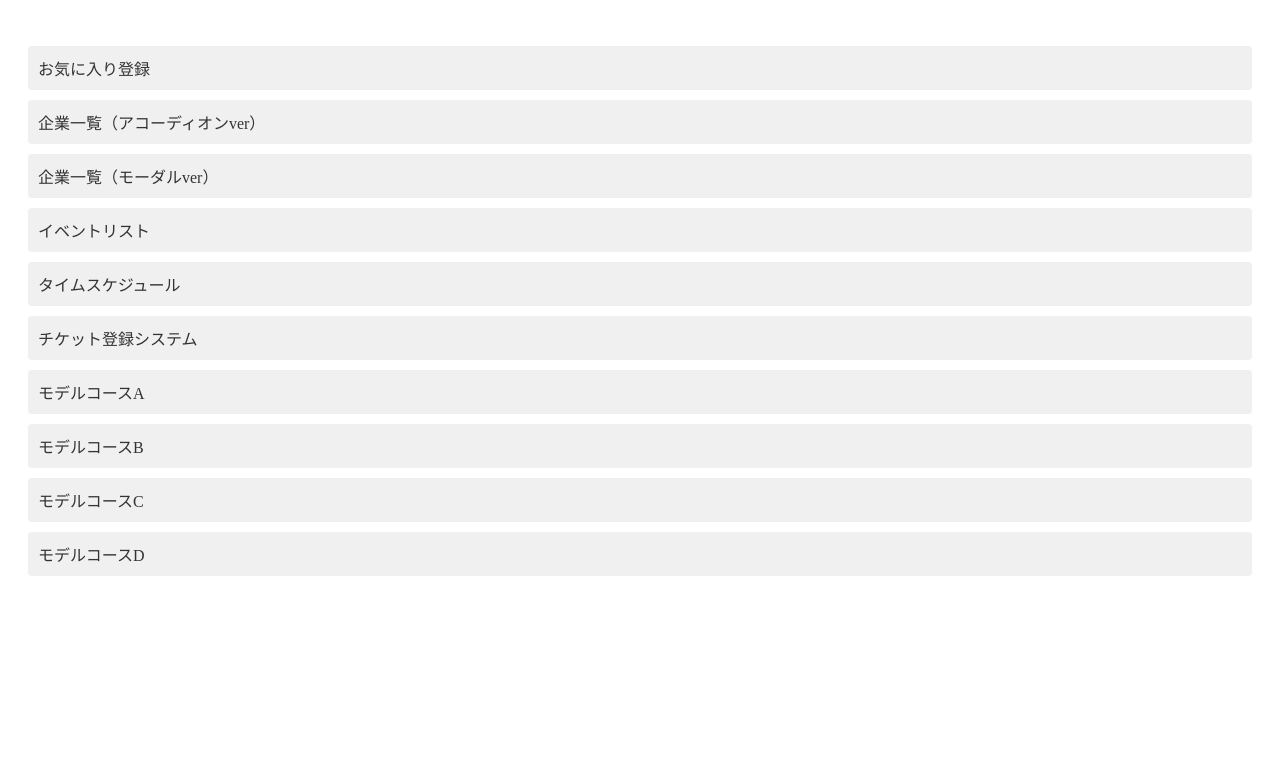
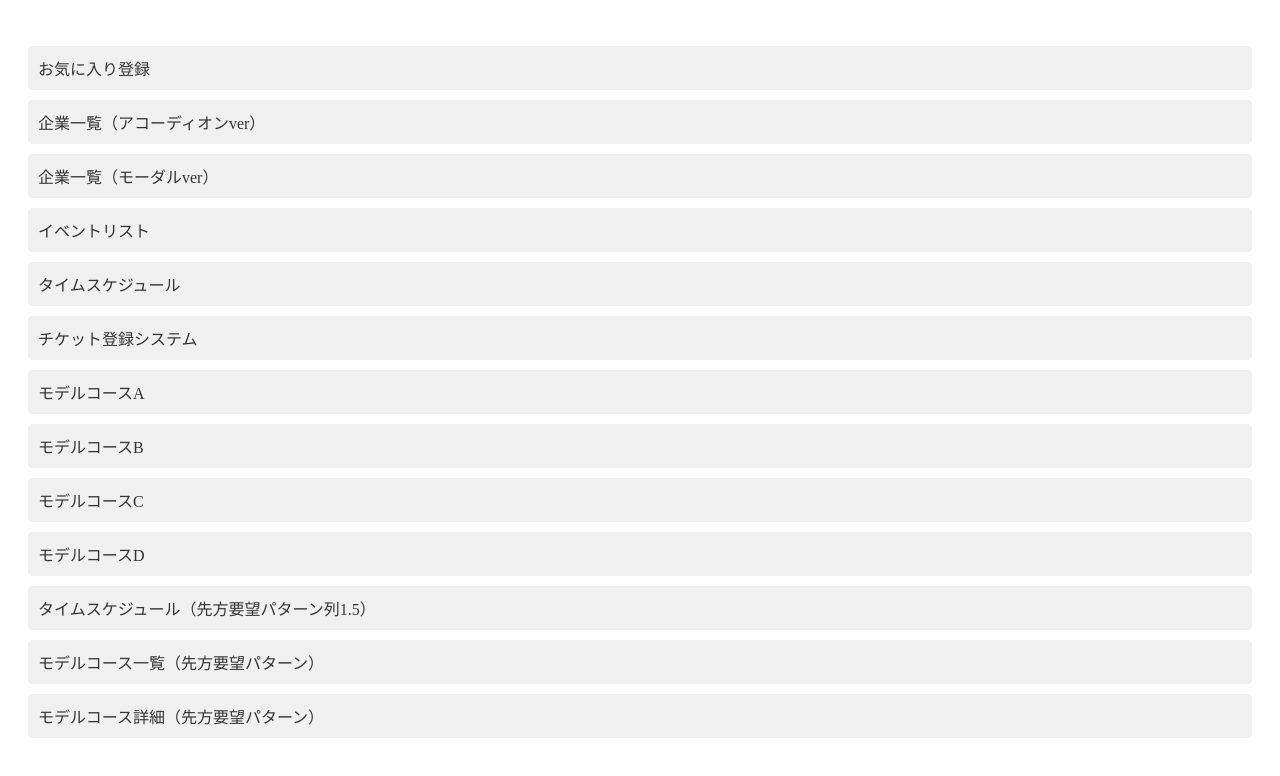
Before and after one commit to bsj-yoshijima/JMS-App-demo, a React app: page index.html in a window 1280 px wide. Built offline with nearby package versions, Linux system fonts and the light colour scheme.

Commit message:
“高橋修正”

```diff
--- a/index.html
+++ b/index.html
@@ -44,6 +44,9 @@
             <li class="nav-item"><a href="/b.html" class="nav-link">モデルコースB</a></li>
             <li class="nav-item"><a href="/c.html" class="nav-link">モデルコースC</a></li>
             <li class="nav-item"><a href="/d.html" class="nav-link">モデルコースD</a></li>
+            <li class="nav-item"><a href="timeschedule_fix.html" class="nav-link">タイムスケジュール（先方要望パターン列1.5）</a></li>
+            <li class="nav-item"><a href="modelcoursereccomend.html" class="nav-link">モデルコース一覧（先方要望パターン）</a></li>
+            <li class="nav-item"><a href="modelcoursedetail.html" class="nav-link">モデルコース詳細（先方要望パターン）</a></li>
         </ul>
     </nav>
 </body>
```
